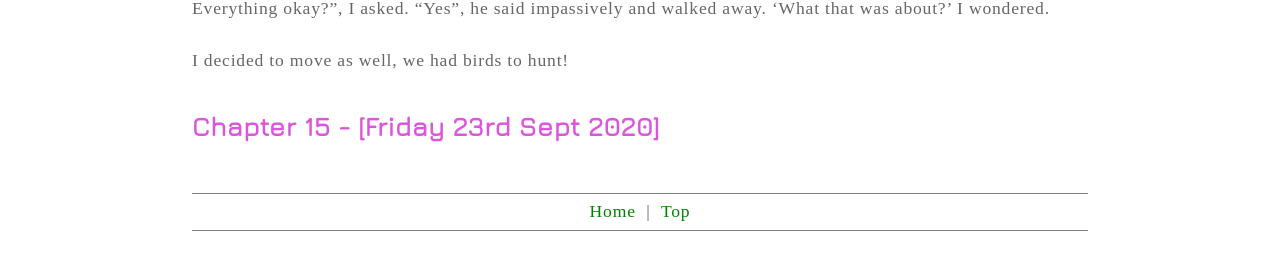
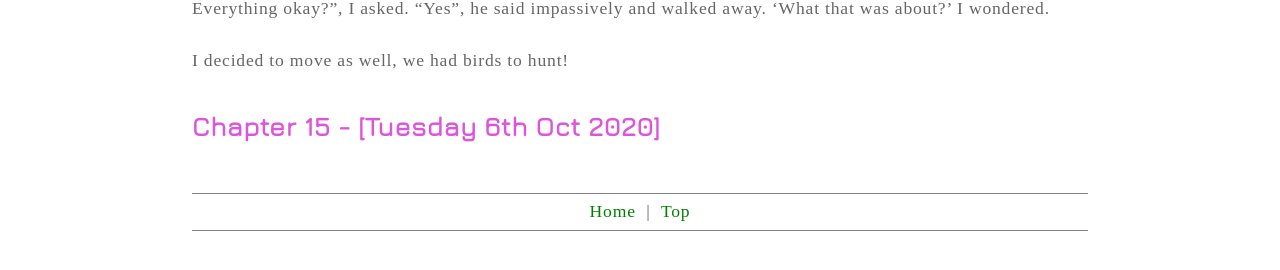
Before and after one commit to EMPAT94/empat94.github.io, a Jekyll site: the page built from _gs/tutorial.md, in a window 1280 px wide and 900 px high, scrolled down 50564 px. Shown: the part 605-875 px from the top of the window. Built offline with Jekyll 4.4.1, drawn with Linux system fonts in a browser that asks for light colours; some web fonts are replaced; comment, search, counter and statistics services are not loaded.

Commit message:
Change chapter 15 commitment

```diff
--- a/_gs/tutorial.md
+++ b/_gs/tutorial.md
@@ -988,4 +988,4 @@ As I was about to add another function to increase the temperature, I heard Divi
 
 I decided to move as well, we had birds to hunt!
 
-## Chapter 15 - [Friday 23rd Sept 2020]
+## Chapter 15 - [Tuesday 6th Oct 2020]
```
